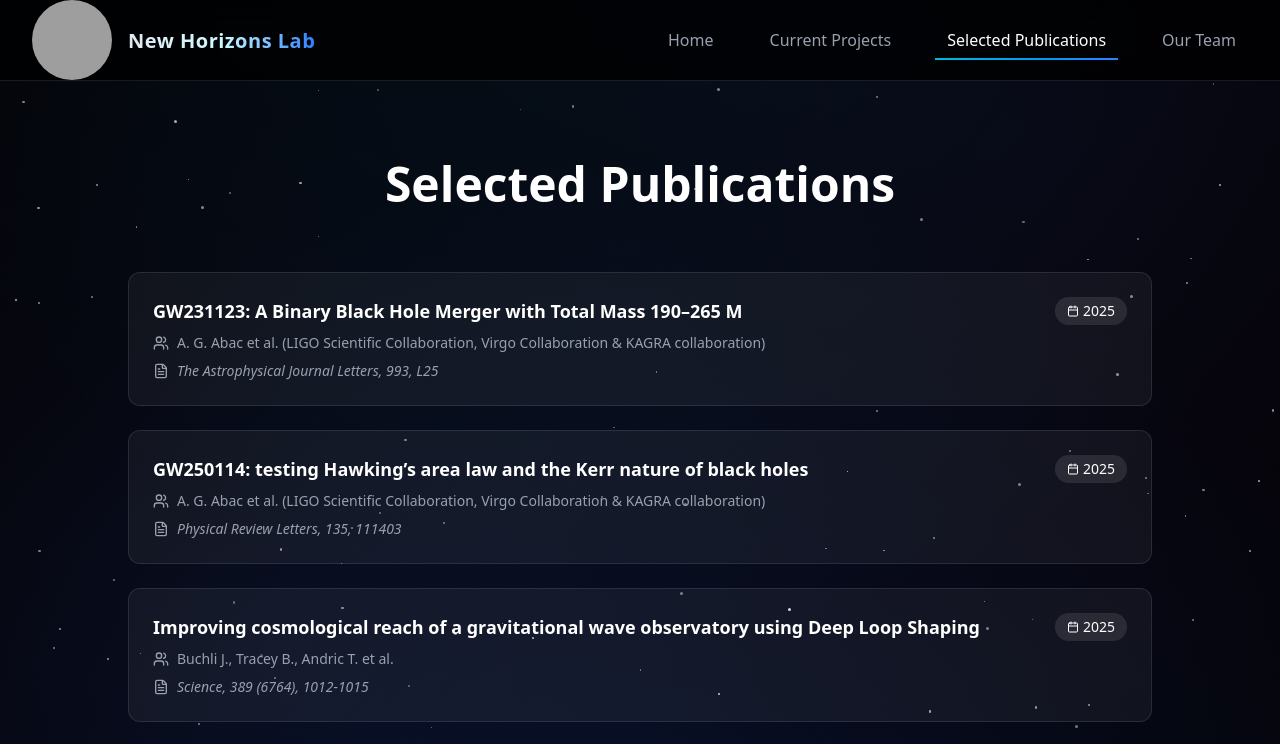
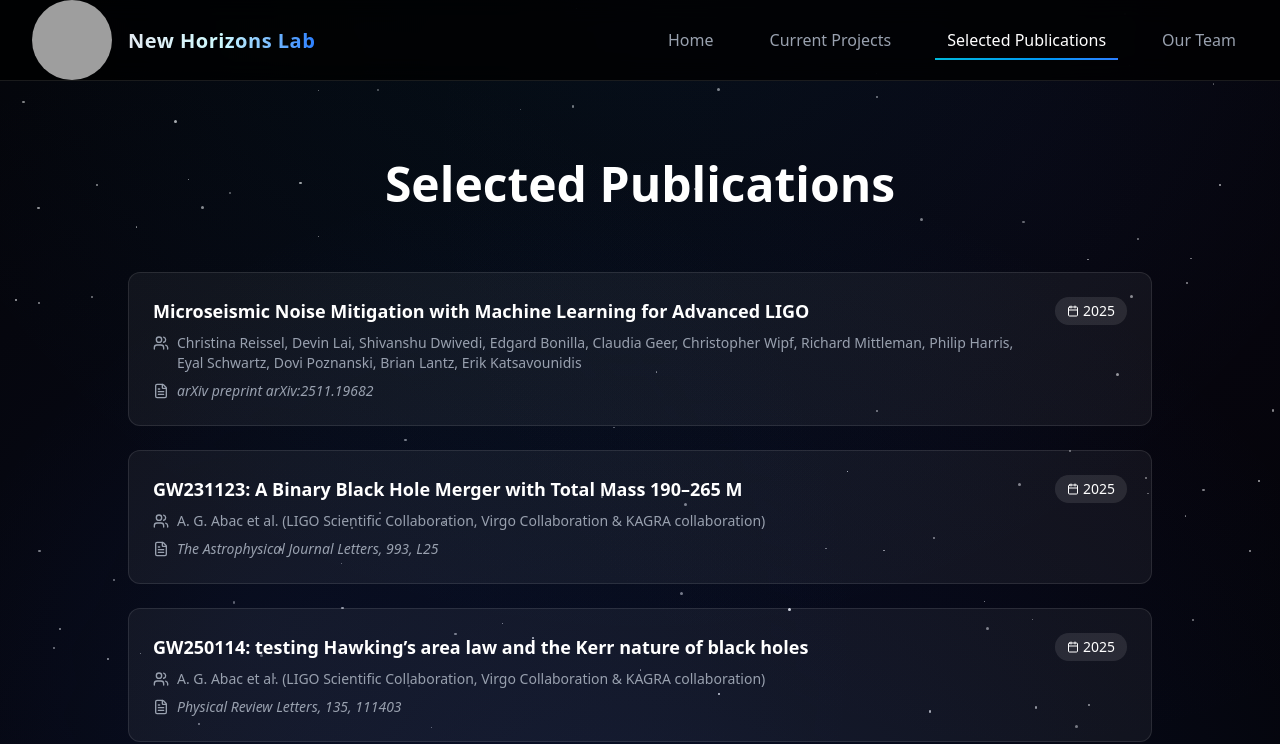
Before and after one commit to shivanshudwivedi/New-Horizons-Lab-Website, a Next.js app: page /publications in a window 1280 px wide. Shown: the top 744 px of the page. Built offline with nearby package versions, Linux system fonts and the light colour scheme; grey boxes are pictures that could not be loaded.

Commit message:
Adding New Publication

```diff
--- a/src/app/publications/page.tsx
+++ b/src/app/publications/page.tsx
@@ -4,6 +4,13 @@ import { motion } from "framer-motion";
 import { FileText, Calendar, Users, ExternalLink } from "lucide-react";
 
 const publications = [
+  {
+  title: "Microseismic Noise Mitigation with Machine Learning for Advanced LIGO",
+  authors: "Christina Reissel, Devin Lai, Shivanshu Dwivedi, Edgard Bonilla, Claudia Geer, Christopher Wipf, Richard Mittleman, Philip Harris, Eyal Schwartz, Dovi Poznanski, Brian Lantz, Erik Katsavounidis",
+  journal: "arXiv preprint arXiv:2511.19682",
+  year: "2025",
+  link: "https://arxiv.org/abs/2511.19682"
+  },
   {
     title: "GW231123: A Binary Black Hole Merger with Total Mass 190–265 M",
     authors: "A. G. Abac et al. (LIGO Scientific Collaboration, Virgo Collaboration & KAGRA collaboration)",
```
